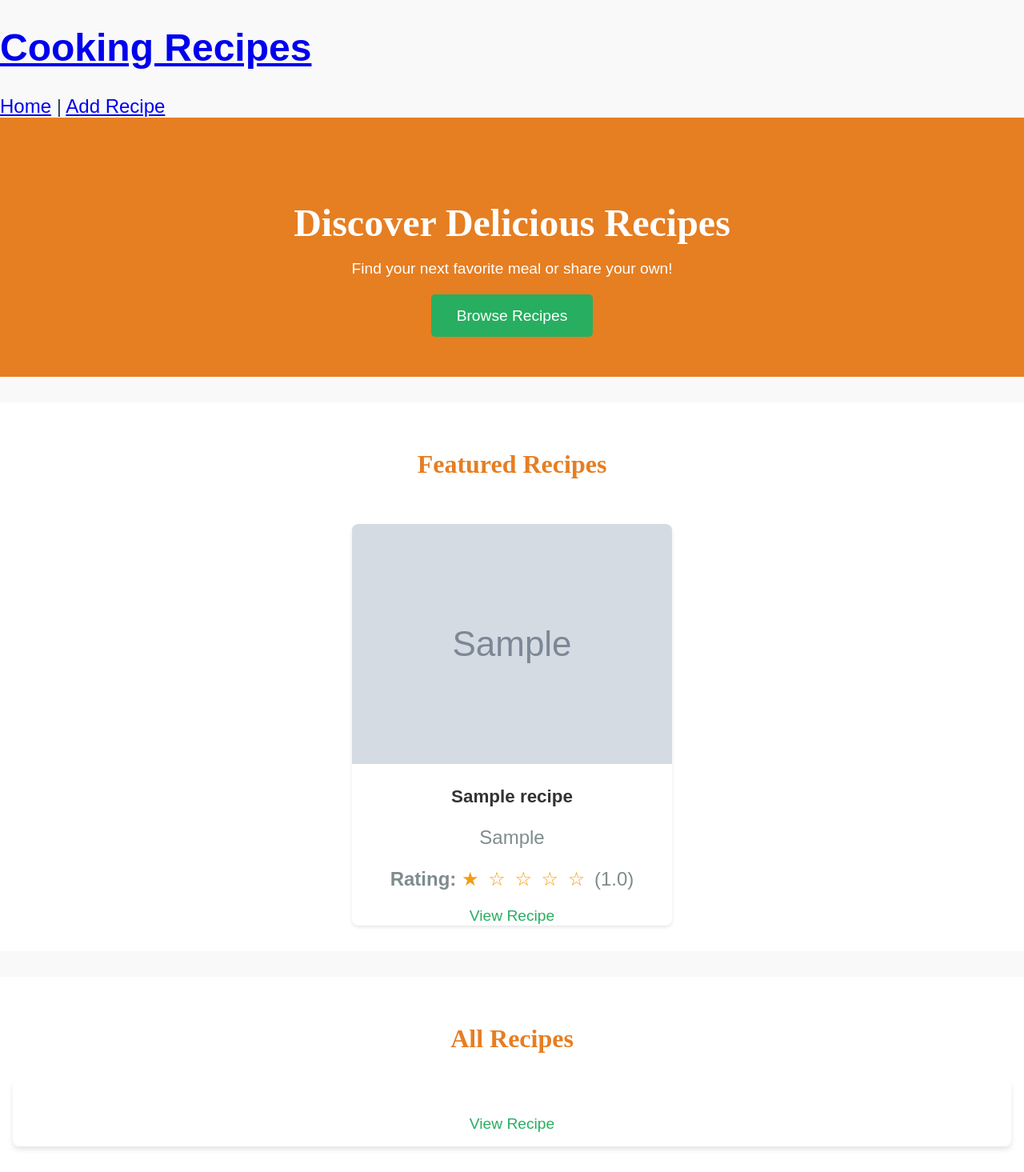
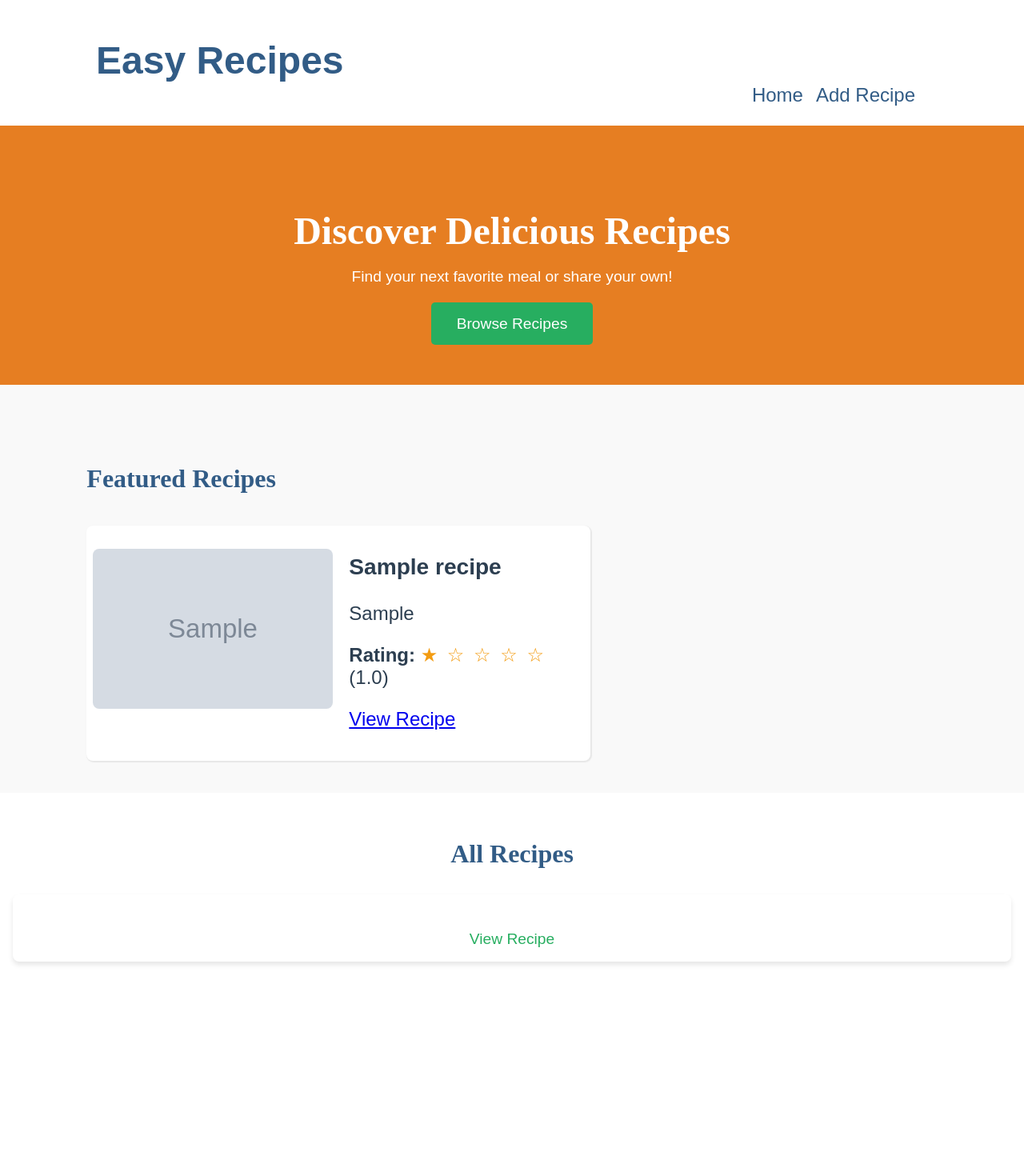
Before and after one commit to DavidcD8/recipe-website, a Django app: page / in a window 1280 px wide. Shown: the whole page at 80% size. After the commit the page ends 1206 px from the top, so only its background shows below. Run offline with Django 5.2, Linux system fonts and the light colour scheme; tables that the repository leaves empty hold one stand-in row (values such as "Sample post"); grey boxes marked "Sample" are stand-in pictures; some web fonts are replaced.

Commit message:
Change featured section

```diff
--- a/recipe_site/urls.py
+++ b/recipe_site/urls.py
@@ -1,12 +1,10 @@
 from django.contrib import admin
-from django.urls import include, path,  re_path
+from django.urls import include, path
 from django.conf.urls.static import static
 from django.conf import settings
-from django.views.static import serve
 
 urlpatterns = [
     path('admin/', admin.site.urls),
     path('', include('recipes.urls')),
-    re_path(r'^media/(?P<path>.*)$', serve, {'document_root': settings.MEDIA_ROOT}),
-    re_path(r'^static/(?P<path>.*)$', serve, {'document_root': settings.STATIC_ROOT}),
+
 ] + static(settings.MEDIA_URL, document_root=settings.MEDIA_ROOT)
--- a/recipes/static/css/style.css
+++ b/recipes/static/css/style.css
@@ -11,6 +11,49 @@
   font-size: 1.5rem;
   padding: 0;
 }
+/* Nav Styling */
+header {
+  background-color: #ffffff;
+
+  padding: 1rem;
+  display: grid;
+  grid-template-columns: repeat(12, 1fr); /* 12 equal columns */
+  align-items: center; /* Align content vertically in the middle */
+}
+
+header h1 {
+  margin-bottom: 2px;
+  grid-column: 2 / span 8; /* Title starts at column 2 and spans 8 columns */
+}
+
+header h1 a {
+  color: #325c86;
+  text-decoration: none;
+}
+
+nav {
+  grid-column: 9 / span 3;
+  display: grid;
+  grid-template-columns: repeat(2, auto);
+  align-items: center;
+  justify-content: end;
+  gap: 1rem;
+  margin-top: 0;
+  padding: 0.5rem 1rem;
+}
+
+nav a {
+  color: #325c86;
+  margin-top:  -8px;
+  text-decoration: none;
+  text-align: center;
+}
+
+nav a:hover {
+  color: #e67e22;
+  transition: color 0.3s ease;
+}
+
 
 /* Form Elements Styling */
 form {
@@ -23,7 +66,7 @@
 /* Heading Styling */
 h2 {
   font-family: 'Markazi Text', serif;
-  color: #e67e22;
+  color: #325c86;
   font-size: 1.8rem;
   margin-bottom: 1.5rem;
   text-align: center;
@@ -87,7 +130,7 @@
 .recipe-detail h2 {
     font-size: 2rem;
     text-align: center;
-    color: #e67e22;
+    color: #325c86;
     margin-bottom: 1rem;
     grid-column: 2 / span 10;
 }
@@ -151,7 +194,7 @@
 .recipe-detail h3 {
     font-size: 1.5rem;
     margin: 1rem 0;
-    color: #e67e22;
+    color: #325c86;
     text-align: left;
     width: 100%;
     border-bottom: 2px solid #f1f1f1;
@@ -315,6 +358,7 @@
   font-size: 3rem;
   font-family: 'Markazi Text', serif;
   margin-bottom: 1rem;
+
 }
 
 #hero p {
@@ -335,82 +379,98 @@
 #hero .btn-primary:hover {
   background-color: #2ecc71;
 }
+/* General Styles for Card-Like Elements */
+.card {
+  border-radius: 8px;
+  box-shadow: 0 2px 4px rgba(0, 0, 0, 0.1);
+  background-color: #ffffff;
+  padding: 20px;
+  transition: transform 0.3s ease, box-shadow 0.3s ease;
+}
 
+.card:hover {
+  box-shadow: 0 4px 8px rgba(0, 0, 0, 0.15);
+}
+
+.card-title {
+  font-size: 1.5rem;
+  font-weight: bold;
+  color: #333;
+  margin-bottom: 10px;
+}
+
+.card-description {
+  font-size: 1rem;
+  color: #555;
+  margin-bottom: 15px;
+}
+
+.card-rating {
+  font-size: 1rem;
+  color: #f39c12;
+}
+
+.card-link {
+  display: inline-block;
+  padding: 10px 20px;
+  background-color: #2c3e50;
+  color: white;
+  text-decoration: none;
+  border-radius: 5px;
+  transition: background-color 0.3s ease;
+}
+
+.card-link:hover {
+  background-color: #34495e;
+}
 
 /* Featured Recipes Section */
-/* Featured Recipes Section */
 #featured-recipes {
-    padding: 2rem 1rem;
-    background-color: white;
-    margin-bottom: 2rem;
-    display: grid;
-    grid-template-columns: repeat(12, 1fr); /* 12 equal columns */
-    gap: 1.5rem; /* spacing between the cards */
-    justify-items: center; /* Center items horizontally */
+  display: grid;
+  grid-template-columns: repeat(12, 1fr); /* Creates a 12-column grid */
+  grid-column: 2 / 12; /* Ensures the section spans from column 2 to column 12 */
+  gap: 20px;
+  padding: 40px 0;
+}
+#featured-recipes h2 {
+  font-size: 2rem;
+  font-weight: bold;
+  color: #325c86;
+  margin-bottom: 20px; /* Adds space below the header */
+  text-align: left; /* Aligns the title to the left */
+  grid-column: 2 / span 10; /* Ensures the title spans the required columns */
 }
 
-#featured-recipes h2 {
-    font-size: 2rem;
-    color: #e67e22;
-    margin-bottom: 2rem;
-    text-align: center;
-    grid-column: 1 / -1; /* Make sure title spans the whole width of the grid */
+.horizontal-featured-recipes {
+  display: grid;
+  gap: 20px;
+  background-color: #ffffff;
+  box-shadow: #dededead 1px 1px 1px 1px;
+  border-radius: 8px;
+  grid-template-columns: 1fr 1fr 1fr; /* Ensures 3 featured recipes fit in one row */
+  grid-column: 2 / 8; /* Ensures the featured recipes section is centered from column 2 to column 12 */
+  padding: 8px;
 }
 
-.recipe-grid {
-    display: grid;
-    grid-template-columns: repeat(12, 1fr); /* 12 columns to align with grid-template-columns in #featured-recipes */
-    gap: 1.5rem; /* spacing between cards */
-    grid-column: 1 / -1; /* Place the grid in the middle */
+.featured-recipe {
+  display: flex;
+  align-items: center; /* Centers items vertically */
+  justify-content: space-between; /* Space between image and text */
+  margin-bottom: 30px;
+  grid-column: span 4; /* Adjust this if you need more or fewer items per row */
 }
 
-.recipe-card {
-    background-color: #ffffff;
-    border-radius: 8px;
-    box-shadow: 0 2px 4px rgba(0, 0, 0, 0.1);
-    overflow: hidden;
-    text-align: center;
-    display: flex;
-    flex-direction: column;
-    width: 100%; /* Make the card smaller */
-    grid-column: 2 / 12; /* Make the card span from column 2 to column 6 */
-    margin: 0 auto; /* Center the card horizontally */
+.featured-recipe-img img {
+  width: 300px;
+  height: 200px;
+  object-fit: cover;
+  object-position: center;
+  border-radius: 8px;
+  margin-right: 20px;
 }
 
-.recipe-card img {
-    width: 100%; /* Ensure image fills the width of the card */
-    height: 300px; /* Set a fixed height to ensure all images are the same size */
-    object-fit: cover; /* Make sure the image covers the entire area without stretching */
-    object-position: center; /* Center the image in case it is cropped */
-}
-
-.recipe-card .content {
-    padding: 1rem;
-    background-color: #ffffff;
-    z-index: 1; /* Ensure text appears over the image */
-    position: relative; /* To ensure text stays on top of the image */
-}
-
-.recipe-card h3 {
-    color: #333;
-    font-size: 1.4rem;
-    margin-bottom: 1rem;
-}
-
-.recipe-card p {
-    color: #7f8c8d;
-    margin-bottom: 1rem;
-}
-
-.recipe-card a {
-    color: #27ae60;
-    text-decoration: none;
-    font-size: 1.2rem;
-    transition: color 0.3s ease;
-}
-
-.recipe-card a:hover {
-    color: #2ecc71;
+.featured-recipe-text {
+  max-width: 500px;
 }
 
 /* All Recipes Section */
@@ -421,7 +481,7 @@
 
 #all-recipes h2 {
   font-size: 2rem;
-  color: #e67e22;
+  color: #325c86;
   text-align: center;
   margin-bottom: 2rem;
 }
@@ -441,7 +501,7 @@
 }
 
 .recipe-item h3 {
-  color: #333;
+  color: #325c86;
   font-size: 1.4rem;
   margin-bottom: 1rem;
 }
@@ -471,7 +531,7 @@
 
 #instructions h2 {
   font-size: 2rem;
-  color: #e67e22;
+  color: #325c86;
   text-align: center;
   margin-bottom: 1.5rem;
 }
--- a/recipes/templates/recipes/base.html
+++ b/recipes/templates/recipes/base.html
@@ -8,11 +8,14 @@
 </head>
 <body>
     <header>
-        <h1><a href="/">Cooking Recipes</a></h1>
-        <nav>
-            <a href="/">Home</a> | <a href="/add/">Add Recipe</a>
+        <h1><a href="/">Easy Recipes</a></h1>
+        <nav id="nav">
+          <a href="/">Home</a>
+          <a href="/add/">Add Recipe</a>
         </nav>
-    </header>
+      </header>
+
+
     <main>
         {% block content %}{% endblock %}
     </main>
--- a/recipes/templates/recipes/home.html
+++ b/recipes/templates/recipes/home.html
@@ -14,23 +14,25 @@
         </div>
     </section>
 
-
-<!-- Featured Recipes Section -->
     <section id="featured-recipes">
         <h2>Featured Recipes</h2>
-    <div class="recipe-grid">
+
+        <!-- Horizontal Layout for Featured Recipes -->
+        <div class="horizontal-featured-recipes">
             {% for recipe in featured_recipes %}
-            <div class="recipe-card">
-                <div class="recipe-card-body">
+                <div class="featured-recipe">
+                    <div class="featured-recipe-img">
                         {% if recipe.image %}
                             <img src="{{ recipe.image.url }}" alt="{{ recipe.title }}">
                         {% else %}
                             <img src="{% static 'images/placeholder.jpg' %}" alt="Placeholder image">
                         {% endif %}
-                    <div class="recipe-card-body-header">
-                        <h3 class="recipe-card-title">{{ recipe.title }}</h3>
-                        <p class="recipe-card-description">{{ recipe.ingredients|truncatewords:20 }}</p>
-                        <p><strong>Rating:</strong>
+                    </div>
+                    <div class="featured-recipe-text">
+                        <h3 class="featured-recipe-title">{{ recipe.title }}</h3>
+                        <p class="featured-recipe-description">{{ recipe.ingredients|truncatewords:20 }}</p>
+                        <p class="featured-recipe-rating">
+                            <strong>Rating:</strong>
                             <span class="rating-stars">
                                 {% with recipe.avg_rating|default:0 as avg_rating %}
                                     {% for i in "12345"|make_list %}
@@ -43,18 +45,13 @@
                                 {% endwith %}
                             </span>
                             ({{ recipe.avg_rating|default:"No ratings" }})
-
                         </p>
-
-                    </div>
                         <a href="{% url 'recipe_detail' recipe.id %}">View Recipe</a>
                     </div>
                 </div>
             {% endfor %}
         </div>
     </section>
-
-
 
     <!-- All Recipes Section -->
     <section id="all-recipes">
```
Also changed, not shown: 1 other file. Lines whose indentation alone changed are shown as unchanged.
